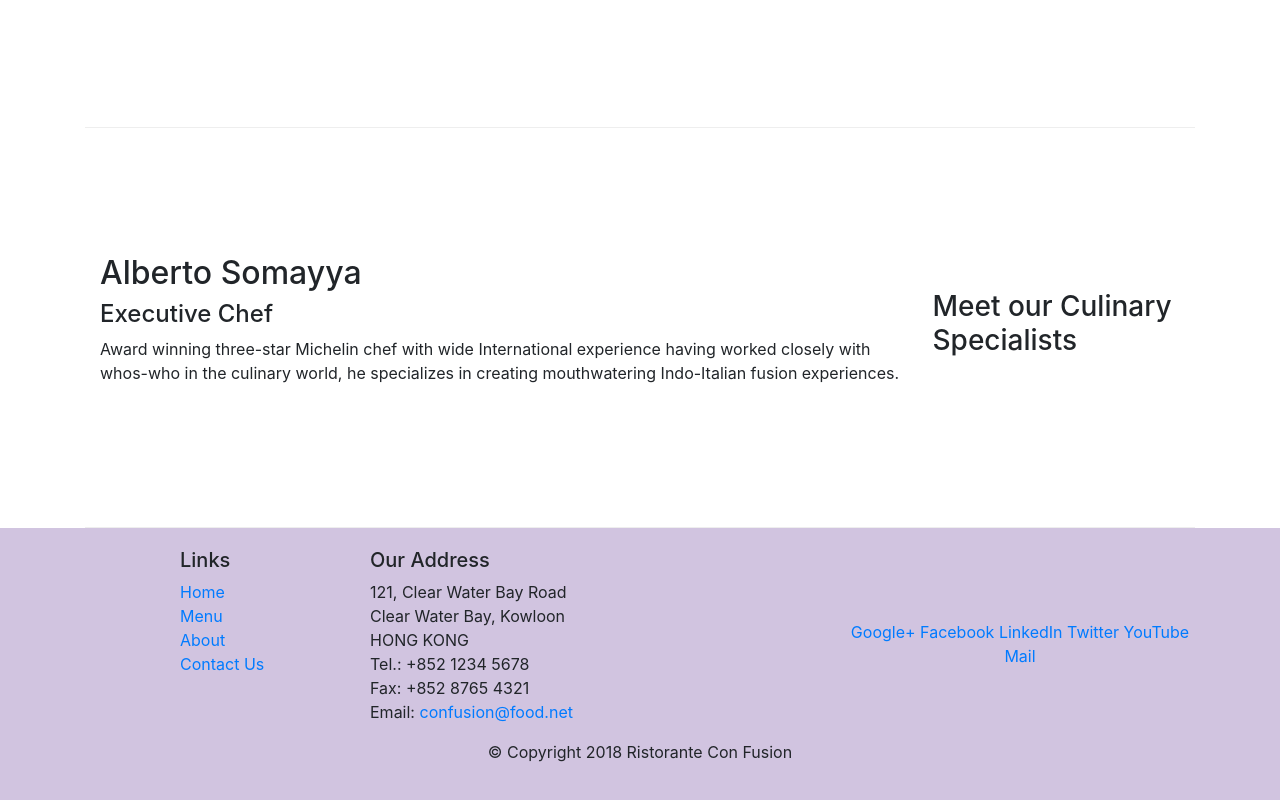
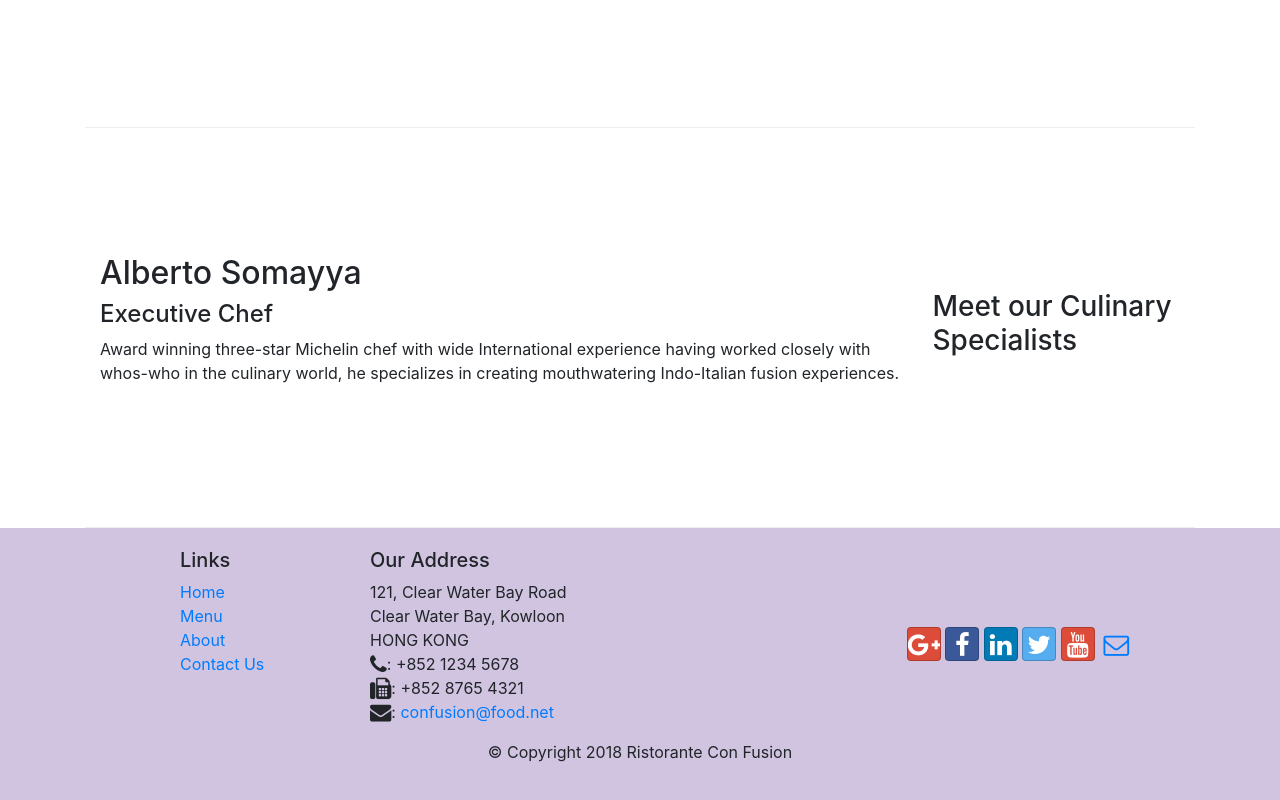
Before and after one commit to Bharath-raj/Full-Stack-Development, a website: page index.html in a window 1280 px wide. Shown: the part 956-1756 px from the top of the page. Drawn offline with nearby package versions, Linux system fonts and the light colour scheme.

Commit message:
Icon Fonts Added (Social Media and Awesome Font)

```diff
--- a/index.html
+++ b/index.html
@@ -11,6 +11,8 @@
 
         <!-- Bootstrap CSS -->
         <link rel="stylesheet" href="node_modules/bootstrap/dist/css/bootstrap.min.css">
+        <link rel="stylesheet" href="node_modules/font-awesome/css/font-awesome.min.css">
+        <link rel="stylesheet" href="node_modules/bootstrap-social/bootstrap-social.css">
         <link rel="stylesheet" href="css/style.css">
 </head>
 
@@ -24,10 +26,10 @@
             <a class="navbar-brand mr-auto" href="#">Ristorante Con Fusion</a>
             <div class="collapse navbar-collapse" id="Navbar">
             <ul class="navbar-nav mr-auto">
-                <li class="nav-item active"><a class="nav-link" href="#">Home</a></li>
-                <li class="nav-item"><a class="nav-link" href="./menu.html">Menu</a></li>
-                <li class="nav-item"><a class="nav-link" href="./aboutus.html">About Us</a></li>
-                <li class="nav-item"><a class="nav-link" href="./contact.html">Contact Us</a></li>
+                <li class="nav-item active"><a class="nav-link" href="#"><span class="fa fa-home fa-lg"></span> Home</a></li>
+                <li class="nav-item"><a class="nav-link" href="./menu.html"><span class="fa fa-list fa-lg"></span> Menu</a></li>
+                <li class="nav-item"><a class="nav-link" href="./aboutus.html"><span class="fa fa-info fa-lg"></span> About Us</a></li>
+                <li class="nav-item"><a class="nav-link" href="./contact.html"><span class="fa fa-address-card fa-lg"></span> Contact Us</a></li>
             </ul>
             </div>
             <ul class="navbar-nav mr-auto">
@@ -100,19 +102,19 @@
 		              121, Clear Water Bay Road<br>
 		              Clear Water Bay, Kowloon<br>
 		              HONG KONG<br>
-		              Tel.: +852 1234 5678<br>
-		              Fax: +852 8765 4321<br>
-		              Email: <a href="mailto:confusion@food.net">confusion@food.net</a>
+		              <i class="fa fa-phone fa-lg"></i>: +852 1234 5678<br>
+		              <i class="fa fa-fax fa-lg"></i>: +852 8765 4321<br>
+		              <i class="fa fa-envelope fa-lg"></i>: <a href="mailto:confusion@food.net">confusion@food.net</a>
 		           </address>
                 </div>
                 <div class="col-12 col-sm-4 align-self-center">
                     <div class="text-center">
-                        <a href="http://google.com/+">Google+</a>
-                        <a href="http://www.facebook.com/profile.php?id=">Facebook</a>
-                        <a href="http://www.linkedin.com/in/">LinkedIn</a>
-                        <a href="http://twitter.com/">Twitter</a>
-                        <a href="http://youtube.com/">YouTube</a>
-                        <a href="mailto:">Mail</a>
+                        <a class="btn btn-social-icon btn-google" href="http://google.com/+"><i class="fa fa-google-plus fa-lg"></i></a>
+                        <a class="btn btn-social-icon btn-facebook" href="http://www.facebook.com/profile.php?id="><i class="fa fa-facebook fa-lg"></i></a>
+                        <a class="btn btn-social-icon btn-linkedin" href="http://www.linkedin.com/in/"><i class="fa fa-linkedin fa-lg"></i></a>
+                        <a class="btn btn-social-icon btn-twitter" href="http://twitter.com/"><i class="fa fa-twitter fa-lg"></i></a>
+                        <a class="btn btn-social-icon btn-google" href="http://youtube.com/"><i class="fa fa-youtube fa-lg"></i></a>
+                        <a class="btn btn-social-icon" href="mailto:"><i class="fa fa-envelope-o fa-lg"></i></a>
                     </div>
                 </div>
            </div>
--- a/package.json
+++ b/package.json
@@ -15,6 +15,8 @@
   },
   "dependencies": {
     "bootstrap": "^4.0.0",
+    "bootstrap-social": "^5.1.1",
+    "font-awesome": "^4.7.0",
     "jquery": "^1.9.1",
     "popper.js": "^1.12.9"
   }
```
Also changed, not shown: aboutus.html (+15 -13 lines), 1 other file.
